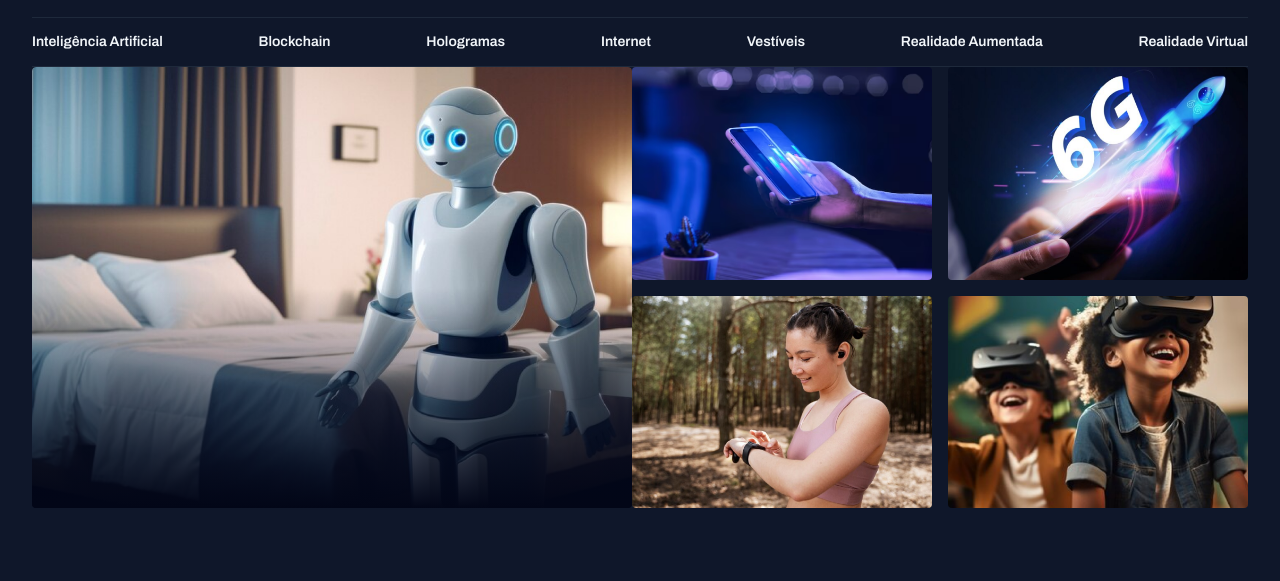
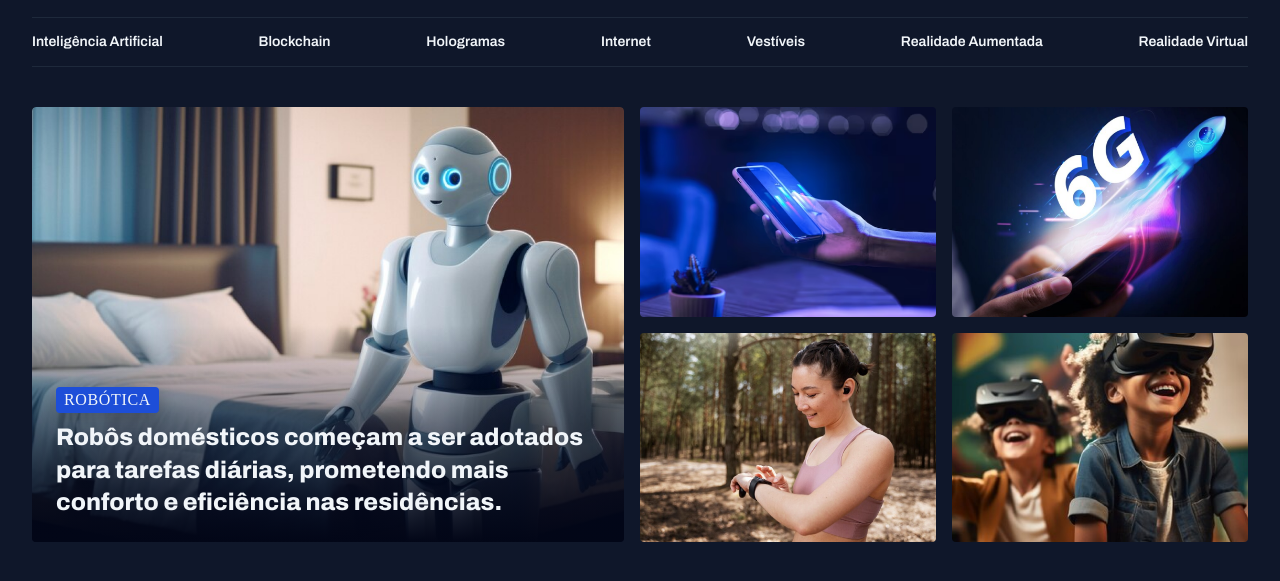
Before and after one commit to icarofurlaneto/portal-de-noticias, a plain HTML site: page index.html in a window 1280 px wide. Shown: the part 55-636 px from the top of the page. Drawn offline with Linux system fonts and the light colour scheme.

Commit message:
Ajustando o conteúdo do card

```diff
--- a/index.html
+++ b/index.html
@@ -41,10 +41,16 @@
       </nav>
     </header>
     <main class="grid container">
-      <section id="featured" class="grid grid-flow-col">
-        <div class="card">
+      <section id="featured" class="grid grid-flow-col gap-16">
+        <figure class="card">
           <img src="assets/images/Image 01.png" alt="" />
-        </div>
+
+          <figcaption>
+            <span class="content-tag">Robótica</span>
+            <h2 class="text-2xl">
+              Robôs domésticos começam a ser adotados para tarefas diárias, prometendo mais conforto e eficiência nas residências.</h2>
+          </figcaption>
+        </figure>
 
         <div class="grid grid-cols-2 gap-16">
           <div>
--- a/styles/global.css
+++ b/styles/global.css
@@ -50,3 +50,19 @@ h1, h2, h3 {
 img {
   max-width: 100%;
 }
+
+main {
+  margin-top: 40px;
+}
+
+.content-tag {
+  display: inline-block;
+  background-color: var(--brand-color-dark);
+  border-radius: 20px;
+  padding: 4px 8px;
+  border-radius: 4px;
+  text-transform: uppercase;
+  letter-spacing: 0.04em;
+  color: var(--text-color-primary);
+  box-shadow: 0px 4px 16px rgb(14, 16, 23, 0.251);
+}
--- a/styles/sections.css
+++ b/styles/sections.css
@@ -10,18 +10,23 @@
     overflow: hidden;
     position: relative;
 
-
     &::before {
       content: "";
       position: absolute;
       inset: 0;
       top: 50%;
-            background: linear-gradient(
-                180deg,
-                transparent 0%,
-                #020617 100%
-            );
+      background: linear-gradient(180deg, transparent 0%, rgb(2, 6, 23) 100%);
+    }
+
+    figcaption {
+      position: absolute;
+      bottom: 0;
+
+      padding: 24px;
+
+      h2 {
+        margin-top: 8px;
       }
     }
-
   }
+}
--- a/styles/utility.css
+++ b/styles/utility.css
@@ -13,3 +13,19 @@
   .gap-16 {
     gap: 16px;
   }
+
+  .text-2xl {
+    font: var(--h1);
+  }
+
+  .text-xl {
+    font: var(--h2)
+  }
+
+  .text-lg {
+    font: var(--h3);
+  }
+
+  .text-sm {
+    font: var(--text-sm)
+  }
```
Lines whose indentation alone changed are shown as unchanged.
